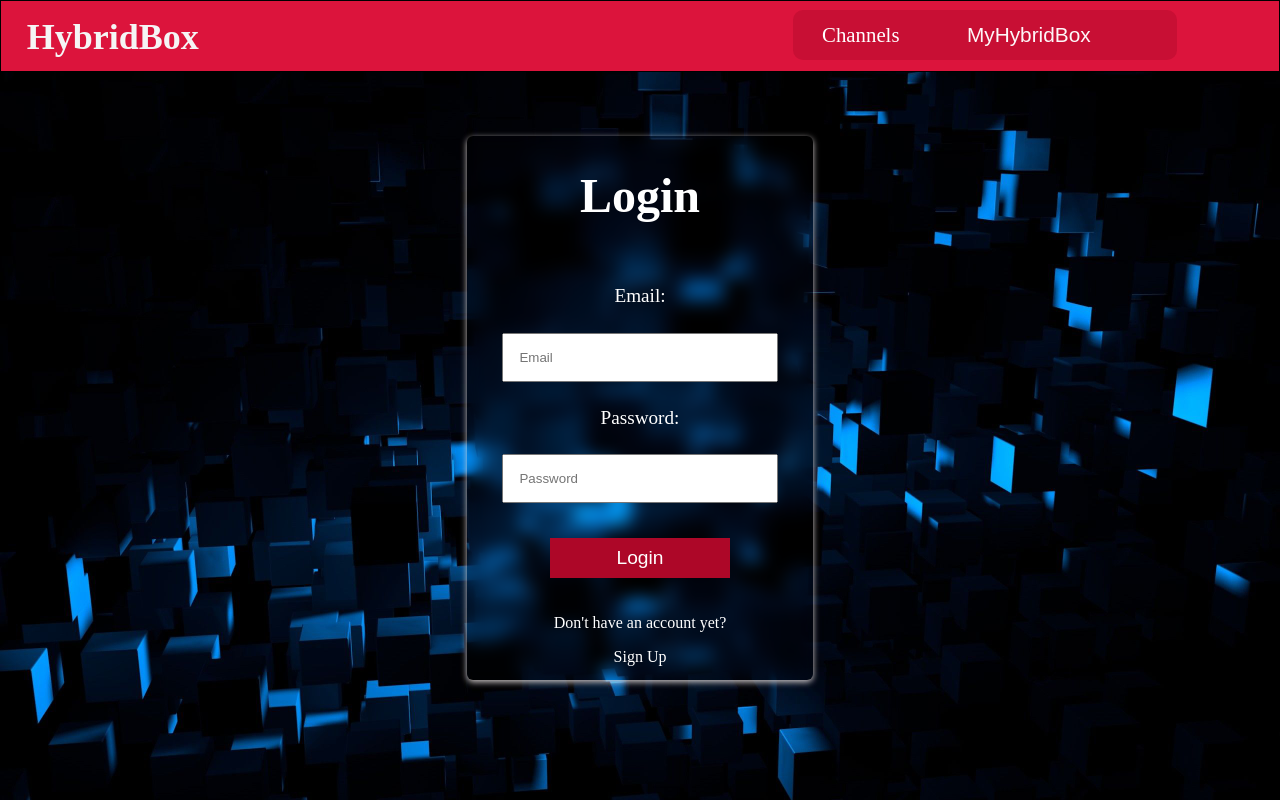
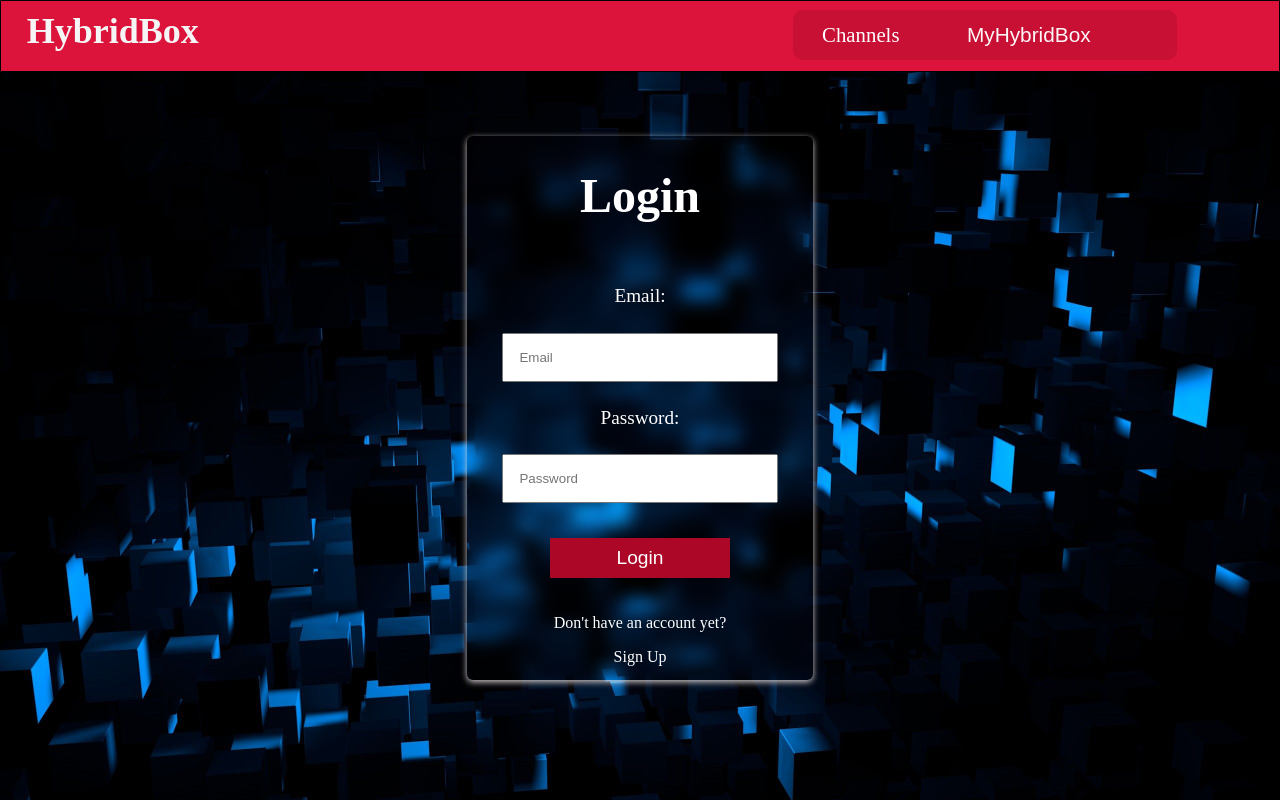
Before and after one commit to Fabio-FG/HybridBox-client, a React (Create React App) app: page /login in a window 1280 px wide. Shown: the top 800 px of the page. Built offline with nearby package versions, Linux system fonts and the light colour scheme; no server answers; a web font is replaced by a local one.

Commit message:
fix footer issues with margin, centered logo

```diff
--- a/src/components/Navbar/Navbar.css
+++ b/src/components/Navbar/Navbar.css
@@ -28,7 +28,8 @@
   padding: 0;
   align-items: flex-end;
   text-decoration: none;
-  transition-duration: 0.4s
+  transition-duration: 0.4s;
+
 }
 
 .link-style:hover{
@@ -42,9 +43,10 @@
   margin-left: 15%;
   font-size: 1.5em;
   text-decoration: none;
-  top: 0;
+  margin-top: -12%;
+
   display: block;
-  margin-top: -15px;
+
 }
 
 .logout-btn {
--- a/src/pages/LoginPage/LoginPage.css
+++ b/src/pages/LoginPage/LoginPage.css
@@ -9,7 +9,7 @@
 .login-page{
   text-align: center;
   color: var(--light-font-color);
-  margin-bottom: -5%;
+  margin-bottom: 0%;
 }
 
 .title{
--- a/src/pages/SignupPage/SignupPage.css
+++ b/src/pages/SignupPage/SignupPage.css
@@ -9,7 +9,7 @@
 .signup-page{
   text-align: center;
   color: var(--light-font-color);
-  margin-bottom: -5%;
+  margin-bottom: 0%;
 }
 
 .title{
```
